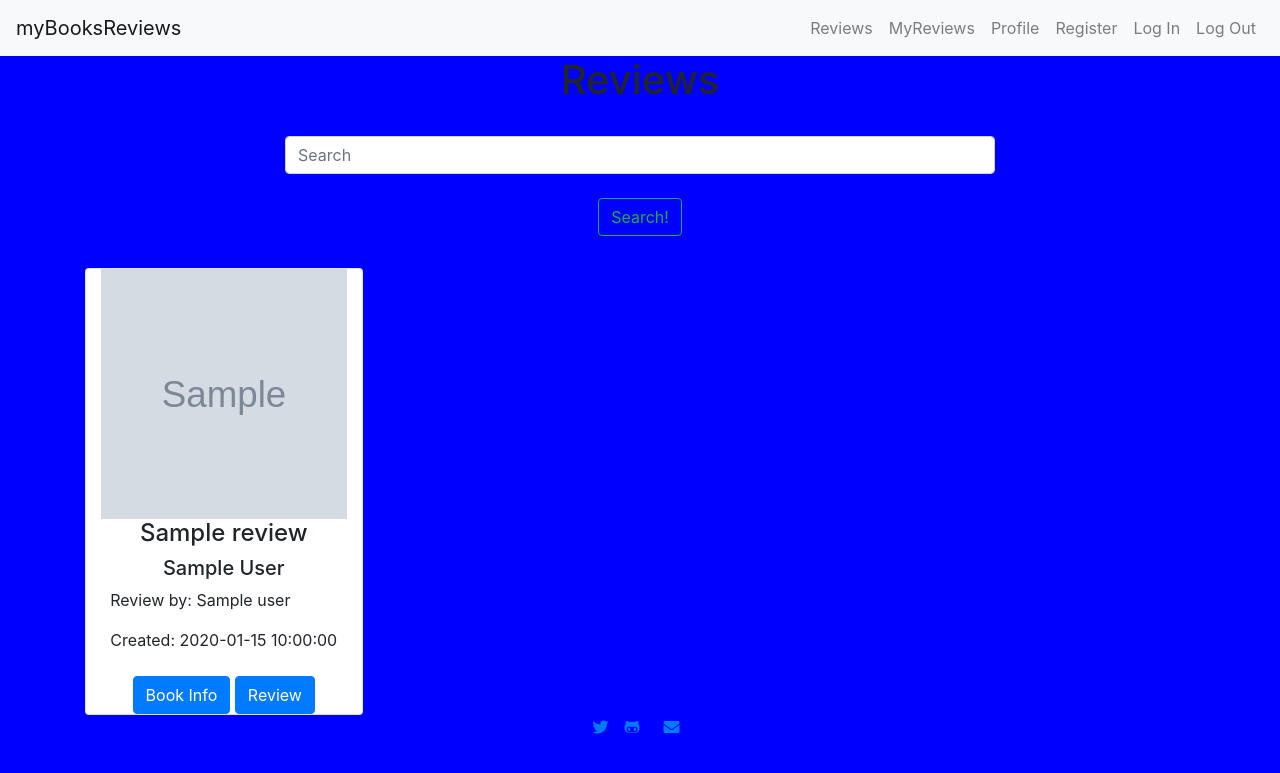
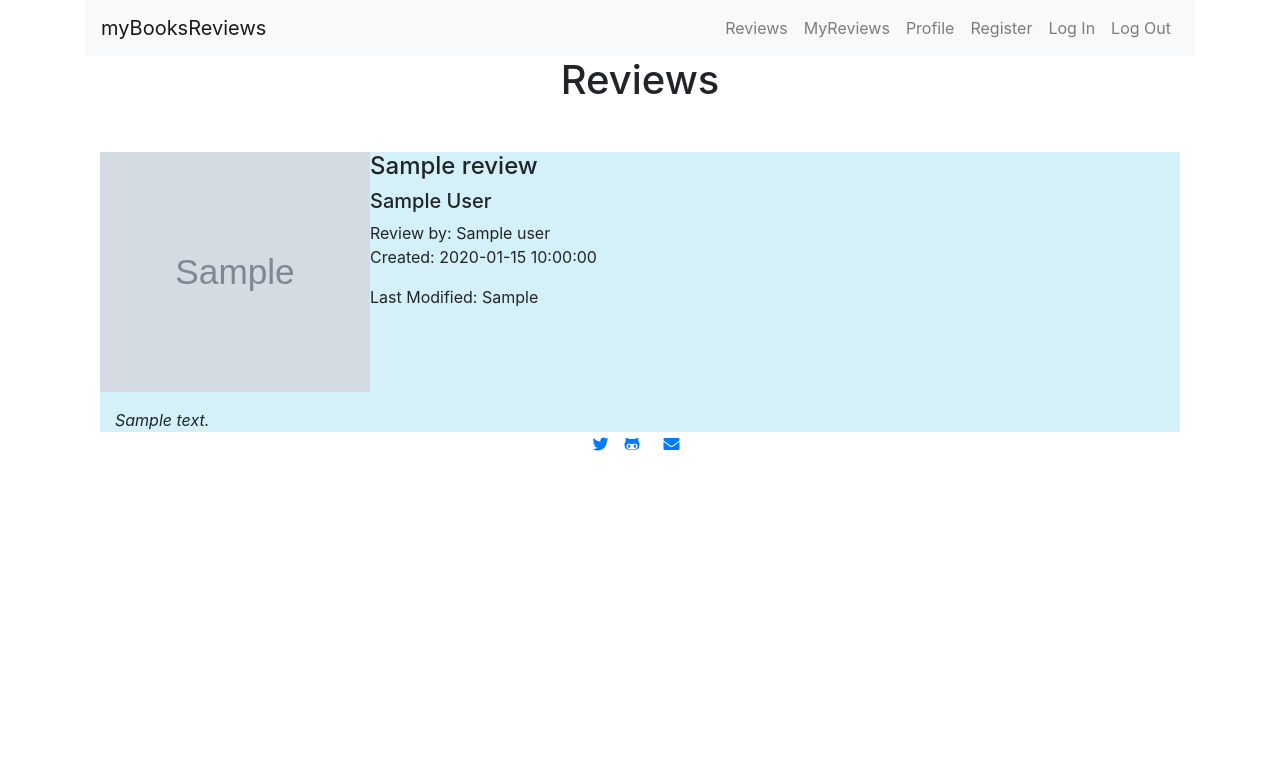
Before and after one commit to hfzespinoz4/myBooksReviews, a Flask app: page / in a window 1280 px wide. Shown: the top 773 px of the page. Run offline with Flask 2, Linux system fonts and the light colour scheme; grey boxes marked "Sample" are stand-in pictures; a database or web service that is not in the repository returns one stand-in record (values such as "Sample title"); some libraries are stand-ins or nearby versions.

Commit message:
Repairing style issues

```diff
--- a/app.py
+++ b/app.py
@@ -30,7 +30,6 @@ def get_reviews():
 
 @app.route("/myreviews")
 def get_myreviews():
-    # reviews = mongo.db.reviews.find()
     usr = session["user"]
     myreviews = list(mongo.db.reviews.find({"user": usr}))
     return render_template("myreviews.html", myreviews=myreviews)
--- a/static/css/style.css
+++ b/static/css/style.css
@@ -1,9 +1,11 @@
 .profile{
-    background: rgba(255, 255, 255, 0.5);
+    background: rgba(170, 225, 243, 0.5);
 }
 
-.profile-container{
-    background-color:blue;
+.book-cover{
+    height: 15rem;
+    width: 9rem;
+    padding: 0;
 }
 
 .profile-element{
@@ -12,13 +14,14 @@
 
 .container{
     height:90%;
-
 }
 
-.card-element{
+.results-text{
     margin: 0;
+    padding: 0;
 }
 
-body{
-    background-color: blue;
+.review{
+    padding-left:0;
+    padding-right:0;
 }
--- a/templates/base.html
+++ b/templates/base.html
@@ -15,7 +15,7 @@
 
         {% endblock %}
     </head>
-    <body>
+    <body class="container">
         <header>
             <nav class="navbar navbar-expand-lg navbar-light bg-light">
                 <a class="navbar-brand" href="{{ url_for('get_reviews') }}">myBooksReviews</a>
--- a/templates/myreviews.html
+++ b/templates/myreviews.html
@@ -1,11 +1,15 @@
 {% extends "base.html" %}
 {% block content %}
     <h1 class="text-center">My Reviews</h1>
+     <br>
+    <div class="mx-auto col-sm-12 col-md-8">
+        <button class="btn btn-outline-success my-2 my-sm-0 text-center d-flex mx-auto" type="submit">Create Review!</button>
+    </div>
     <div>
        {% for myreviews in myreviews %}
         <div class="col-sm-12 col-md-3 card">
             <img src="{{ myreviews.cover }}" alt="Book Cover" height="250rem" width="100%">
-            <div class="mx-auto">
+            <div class="mx-auto" width="500rem">
                 <h4 class="text-center card-text">{{ myreviews.title }}</h4>
                 <h5 class="text-center card-text">{{ myreviews.author }}</h5>
                 <p class="mx-auto card-text">Review by: {{ myreviews.user }} </p>
--- a/templates/profile.html
+++ b/templates/profile.html
@@ -1,7 +1,7 @@
 {% extends "base.html" %}
 {% block content %}
     <div class="profile-container">
-        <h2 class="text-4 text-center">Profile</h2>
+        <h2 class="text-4 text-center"> {{ usr}} Profile</h2>
         <div class="col-sm-12 col-md-8 mx-auto profile">
             <div class="pt-2">
                 <img class="d-flex col-sm-5 mx-auto" src="https://www.clipartkey.com/mpngs/b/301-3011907_helping-the-poor-and-needy-clipart.png" alt="Profile Image" height="160px" width="160px">
@@ -9,12 +9,8 @@
                     <h4 class="text-center profile-element">User Name</h4>
                     <h6 class="text-center profile-element">user</h6>
                     <p class="text-center profile-element">Email: </p>
-                    <p class="text-center profile-element">Country: </p>
-                    <p class="text-center profile-element">Member Since: </p>
                 </div>
             </div>
-
-
 
             <div class="row">
                 <!-- Form containing user profile information -->
--- a/templates/reviews.html
+++ b/templates/reviews.html
@@ -1,84 +1,31 @@
 {% extends "base.html" %}
 {% block content %}
     <h1 class="text-center">Reviews</h1>
+
     <br>
-    <form class="mx-auto col-sm-12 col-md-8">
-        <input class="form-control" type="search" placeholder="Search" aria-label="Search">
-        <br>
-        <button class="btn btn-outline-success my-2 my-sm-0 text-center d-flex mx-auto" type="submit">Search!</button>
-    </form>
-    <br>
-    <div class="mt-2">
-    {% for reviews in reviews %}
-        <div class="col-sm-12 col-md-3 card">
-            <img src="{{ reviews.cover }}" alt="Book Cover" height="250rem" width="100%">
-            <div class="mx-auto">
-                <h4 class="text-center card-text">{{ reviews.title }}</h4>
-                <h5 class="text-center card-text">{{ reviews.author }}</h5>
-                <p class="mx-auto card-text">Review by: {{ reviews.user }} </p>
-                <p class="mx-auto card-text">Created: {{ reviews.creation_date }}</p>
-            </div>
-            <br>
-            <div class="mx-auto">
 
-                <!-- Button trigger modal -->
-                <button type="button" class="btn btn-primary" data-toggle="modal" data-target="#BookInfoModal">
-                Book Info
-                </button>
-                 <button type="button" class="btn btn-primary" data-toggle="modal" data-target="#BookReviewModal">
-                Review
-                </button>
-
-                <!-- Modal For Book Info -->
-                <div class="modal fade" id="BookInfoModal" tabindex="-1" role="dialog" aria-labelledby="exampleModalLabel" aria-hidden="true">
-                    <div class="modal-dialog" role="document">
-                        <div class="modal-content">
-                            <div class="modal-header">
-                                <h5 class="modal-title" id="exampleModalLabel">{{ reviews.title }}</h5>
-                                <button type="button" class="close" data-dismiss="modal" aria-label="Close">
-                                <span aria-hidden="true">&times;</span>
-                                </button>
-                            </div>
-                            <div class="modal-body">
-                                <p>Review by: {{ reviews.user }} </p>
-                                <p>Created: {{ reviews.creation_date}}</p>
-                                <p>Last Modified: {{ reviews.last_mod }}</p>
-                                <br>
-                                <cite>{{ reviews.review }}</cite>
-
-                            </div>
-                            <div class="modal-footer">
-                                <button type="button" class="btn btn-secondary" data-dismiss="modal">Close</button>
-                            </div>
+    {% for review in reviews %}
+        <div class="mt-2 profile">
+            <div class="d-block">
+                <div class="col-sm-12  mt-3 mb-3 d-flex review" >
+                    <img src="{{ review.cover }}" alt="Book Cover" class="col-sm-12 col-md-3 book-cover ">
+                    <div class="d-flex">
+                        <div class="">
+                            <h4 class="result-text">{{ review.title }}</h4>
+                            <h5 class="result-text">{{ review.author }}</h5>
+                            <span class="result-text">Review by: {{ review.user }} </span>
+                            <p class="result-text">Created: {{ review.creation_date }}</p>
+                            <p class="result-text">Last Modified: {{ review.last_mod }}</p>
                         </div>
                     </div>
+                    <br>
                 </div>
-
-                <!-- Modal For Book Info -->
-                <div class="modal fade" id="BookReviewModal" tabindex="-1" role="dialog" aria-labelledby="exampleModalLabel" aria-hidden="true">
-                    <div class="modal-dialog" role="document">
-                        <div class="modal-content">
-                            <div class="modal-header">
-                                <h5 class="modal-title" id="BookReviewModalLabel">{{ reviews.title }}</h5>
-                                <button type="button" class="close" data-dismiss="modal" aria-label="Close">
-                                <span aria-hidden="true">&times;</span>
-                                </button>
-                            </div>
-                            <div class="modal-body">
-                                <p>Review by: {{ reviews.user }} </p>
-                                <p>Created: {{ reviews.creation_date}}</p>
-                                <p>Last Modified: {{ reviews.last_mod }}</p>
-                                <br>
-                                <cite>{{ reviews.review }}</cite>
-                            </div>
-                            <div class="modal-footer">
-                                <button type="button" class="btn btn-secondary" data-dismiss="modal">Close</button>
-                            </div>
-                        </div>
-                    </div>
-                </div>
+            </div>
+            <div class="d-block col-sm-12">
+                <cite class="result-text my-auto text-center">{{ review.review }}</cite>
+                <br>
             </div>
         </div>
     {% endfor %}
-</div>
+
 {% endblock %}
```
